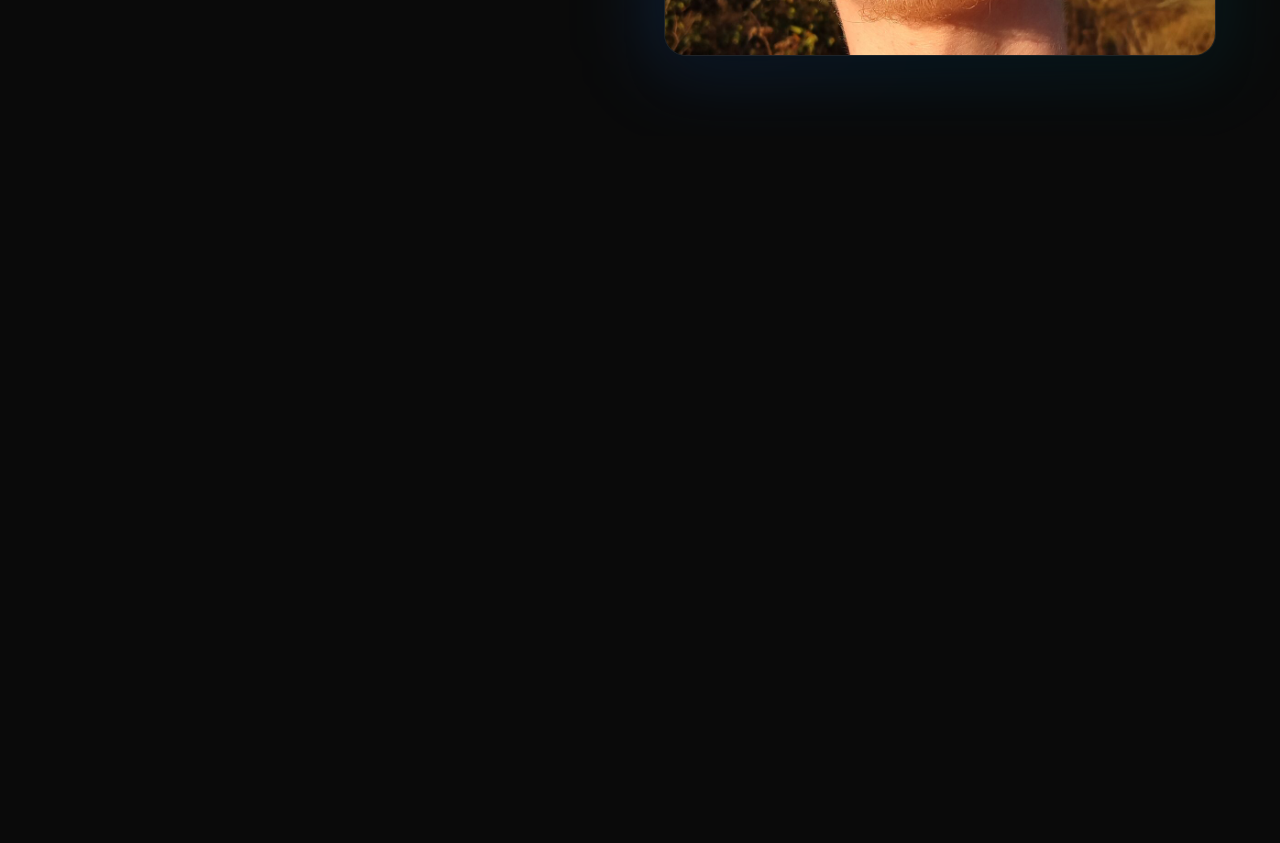
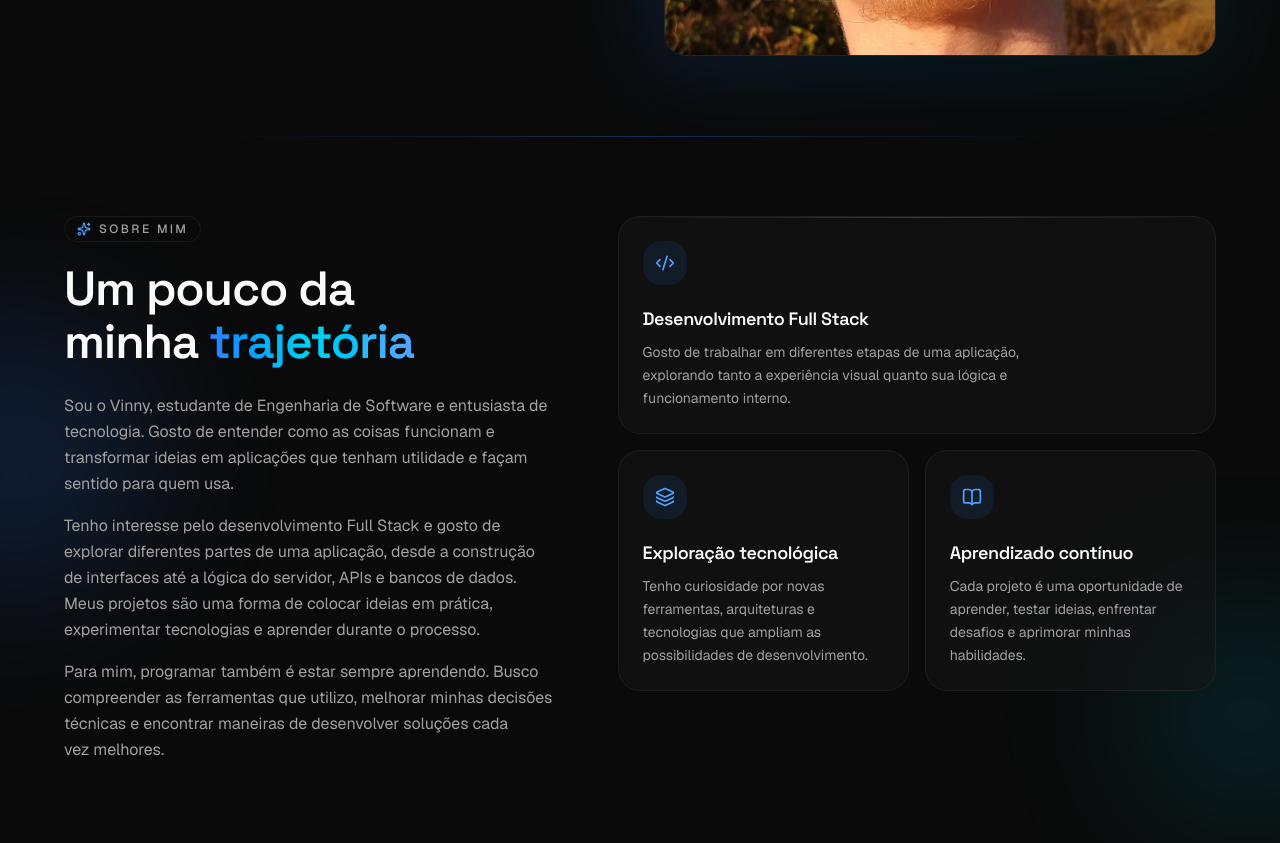
Before and after one commit to vinny7x/portifolio, a Next.js app: page / in a window 1280 px wide. Shown: the part 640-1483 px from the top of the page. Before the commit the page ends 800 px from the top, so only its background shows below. Built offline with nearby package versions, Linux system fonts and the light colour scheme.

Commit message:
feat(about): add about section and wire home content

```diff
--- a/src/app/page.tsx
+++ b/src/app/page.tsx
@@ -1,3 +1,6 @@
+import { CodeXmlIcon, GraduationCapIcon } from "lucide-react";
+
+import AboutSection from "@/components/AboutSection";
 import HeroSection from "@/components/HeroSection";
 import NavBar from "@/components/NavBar";
 
@@ -10,13 +13,26 @@ export default function Home() {
         eyebrow="Desenvolvedor Full Stack"
         title="Olá, eu sou o"
         highlight="Vinny"
-        description="Desenvolvo aplicações web modernas, rápidas e acessíveis, unindo interfaces bem cuidadas a uma base sólida de engenharia."
+        description="Gosto de transformar ideias em aplicações web, criando experiências intuitivas e soluções que unem funcionalidade, desempenho e uma boa experiência para quem usa."
+         education={[
+          {
+            icon: <GraduationCapIcon className="size-4" />,
+            title: "Engenharia de Software",
+            institution: "Gran Faculdade",
+          },
+          {
+            icon: <CodeXmlIcon className="size-4" />,
+            title: "Dev. Full Stack Jr",
+            institution: "+praTi & Codifica",
+          },
+        ]}
         image={{
           src: "/images/profile.jpg",
           alt: "Imagem de perfil",
           priority: true,
         }}
       />
+      <AboutSection />
     </main>
   );
 }
--- /dev/null
+++ b/src/components/AboutSection/index.tsx
@@ -0,0 +1,141 @@
+
+import {
+  BookOpenIcon,
+  CodeXmlIcon,
+  LayersIcon,
+  SparklesIcon,
+} from "lucide-react";
+
+import { cn } from "@/lib/utils";
+
+const pillars = [
+  {
+    icon: CodeXmlIcon,
+    title: "Desenvolvimento Full Stack",
+    description:
+      "Gosto de trabalhar em diferentes etapas de uma aplicação, explorando tanto a experiência visual quanto sua lógica e funcionamento interno.",
+    featured: true,
+  },
+  {
+    icon: LayersIcon,
+    title: "Exploração tecnológica",
+    description:
+      "Tenho curiosidade por novas ferramentas, arquiteturas e tecnologias que ampliam as possibilidades de desenvolvimento.",
+    featured: false,
+  },
+  {
+    icon: BookOpenIcon,
+    title: "Aprendizado contínuo",
+    description:
+      "Cada projeto é uma oportunidade de aprender, testar ideias, enfrentar desafios e aprimorar minhas habilidades.",
+    featured: false,
+  },
+];
+
+export type AboutSectionProps = {
+  id?: string;
+  className?: string;
+};
+
+export function AboutSection({
+  id = "about",
+  className,
+}: AboutSectionProps) {
+  return (
+    <section
+      id={id}
+      className={cn(
+        "relative overflow-hidden px-6 py-20 sm:px-10 lg:px-16",
+        className,
+      )}
+    >
+      <div
+        aria-hidden="true"
+        className="pointer-events-none absolute inset-0 -z-10"
+      >
+        <div className="absolute top-0 left-1/2 h-px w-2/3 -translate-x-1/2 bg-linear-to-r from-transparent via-blue-500/30 to-transparent" />
+
+        <div className="absolute -left-32 top-1/4 h-72 w-72 rounded-full bg-blue-500/10 blur-3xl dark:bg-blue-500/15" />
+
+        <div className="absolute -right-24 bottom-0 h-64 w-64 rounded-full bg-cyan-400/10 blur-3xl" />
+      </div>
+
+      <div className="mx-auto grid w-full max-w-6xl gap-12 lg:grid-cols-[0.9fr_1.1fr] lg:items-start lg:gap-16">
+        <div>
+          <span className="inline-flex items-center gap-2 rounded-full border border-border/60 bg-background/60 px-3 py-1 text-xs font-medium tracking-[0.2em] text-muted-foreground uppercase backdrop-blur">
+            <SparklesIcon className="size-3.5 text-blue-600 dark:text-blue-400" />
+            Sobre mim
+          </span>
+
+          <h2 className="mt-5 max-w-md text-4xl leading-[1.1] font-semibold tracking-tight text-balance sm:text-5xl">
+            Um pouco da minha{" "}
+            <span className="bg-linear-to-r from-blue-500 via-cyan-400 to-blue-400 bg-clip-text text-transparent">
+              trajetória
+            </span>
+          </h2>
+
+          <div className="mt-6 flex max-w-xl flex-col gap-4 text-base leading-relaxed text-pretty text-muted-foreground">
+            <p>
+              Sou o Vinny, estudante de Engenharia de Software e entusiasta de
+              tecnologia. Gosto de entender como as coisas funcionam e
+              transformar ideias em aplicações que tenham utilidade e façam
+              sentido para quem usa.
+            </p>
+
+            <p>
+              Tenho interesse pelo desenvolvimento Full Stack e gosto de
+              explorar diferentes partes de uma aplicação, desde a construção
+              de interfaces até a lógica do servidor, APIs e bancos de dados.
+              Meus projetos são uma forma de colocar ideias em prática,
+              experimentar tecnologias e aprender durante o processo.
+            </p>
+
+            <p>
+              Para mim, programar também é estar sempre aprendendo. Busco
+              compreender as ferramentas que utilizo, melhorar minhas decisões
+              técnicas e encontrar maneiras de desenvolver soluções cada vez
+              melhores.
+            </p>
+          </div>
+        </div>
+
+        <div className="grid gap-4 sm:grid-cols-2">
+          {pillars.map((pillar) => {
+            const Icon = pillar.icon;
+
+            return (
+              <article
+                key={pillar.title}
+                className={cn(
+                  "group relative overflow-hidden rounded-3xl border border-border/60 bg-card/50 p-6 backdrop-blur transition-colors duration-300 hover:border-blue-500/30 hover:bg-card/70",
+                  pillar.featured && "sm:col-span-2",
+                )}
+              >
+                {pillar.featured && (
+                  <div
+                    aria-hidden="true"
+                    className="absolute inset-x-0 top-0 h-px bg-linear-to-r from-transparent via-blue-500/40 to-transparent"
+                  />
+                )}
+
+                <span className="flex size-11 items-center justify-center rounded-2xl bg-blue-500/10 text-blue-600 transition-colors duration-300 group-hover:bg-blue-500/15 dark:text-blue-400">
+                  <Icon className="size-5" />
+                </span>
+
+                <h3 className="mt-5 text-lg font-semibold tracking-tight">
+                  {pillar.title}
+                </h3>
+
+                <p className="mt-2 max-w-md text-sm leading-relaxed text-muted-foreground">
+                  {pillar.description}
+                </p>
+              </article>
+            );
+          })}
+        </div>
+      </div>
+    </section>
+  );
+}
+
+export default AboutSection;
```
